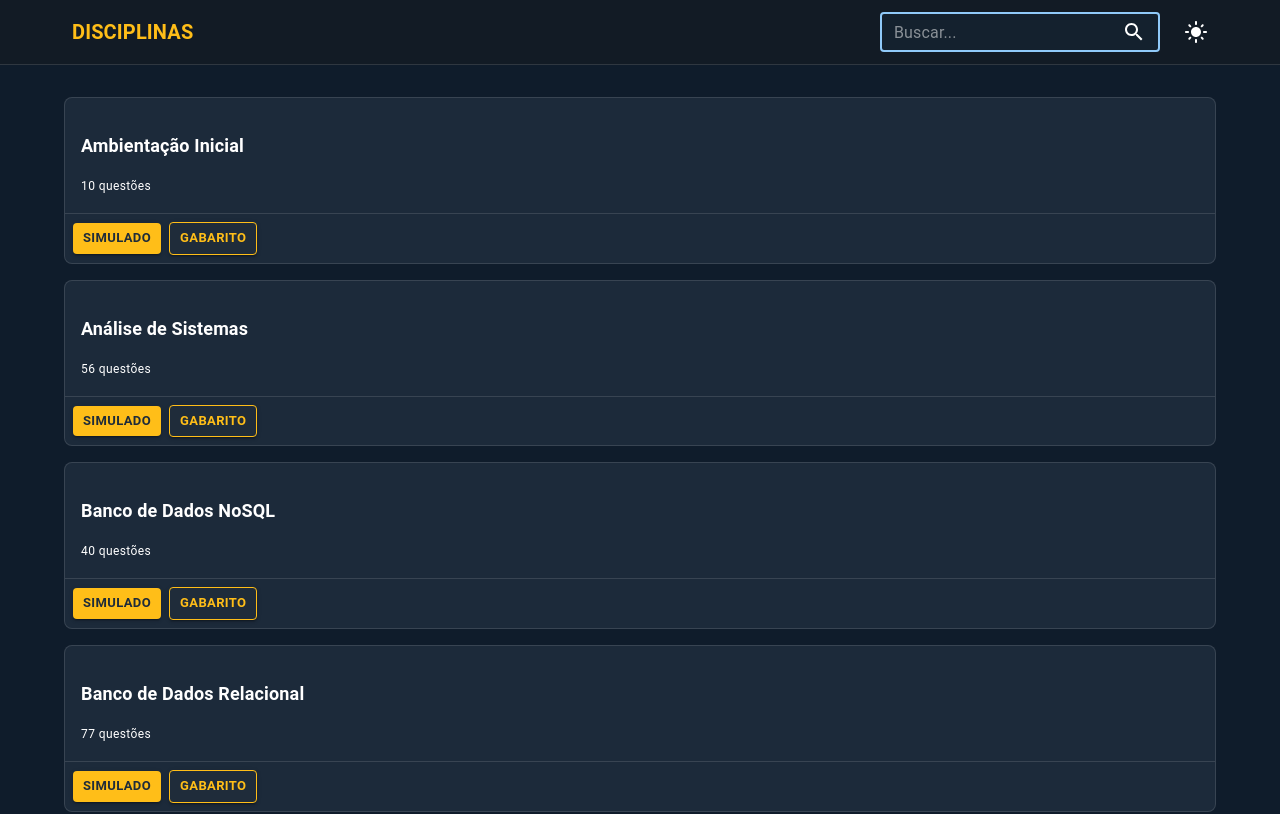
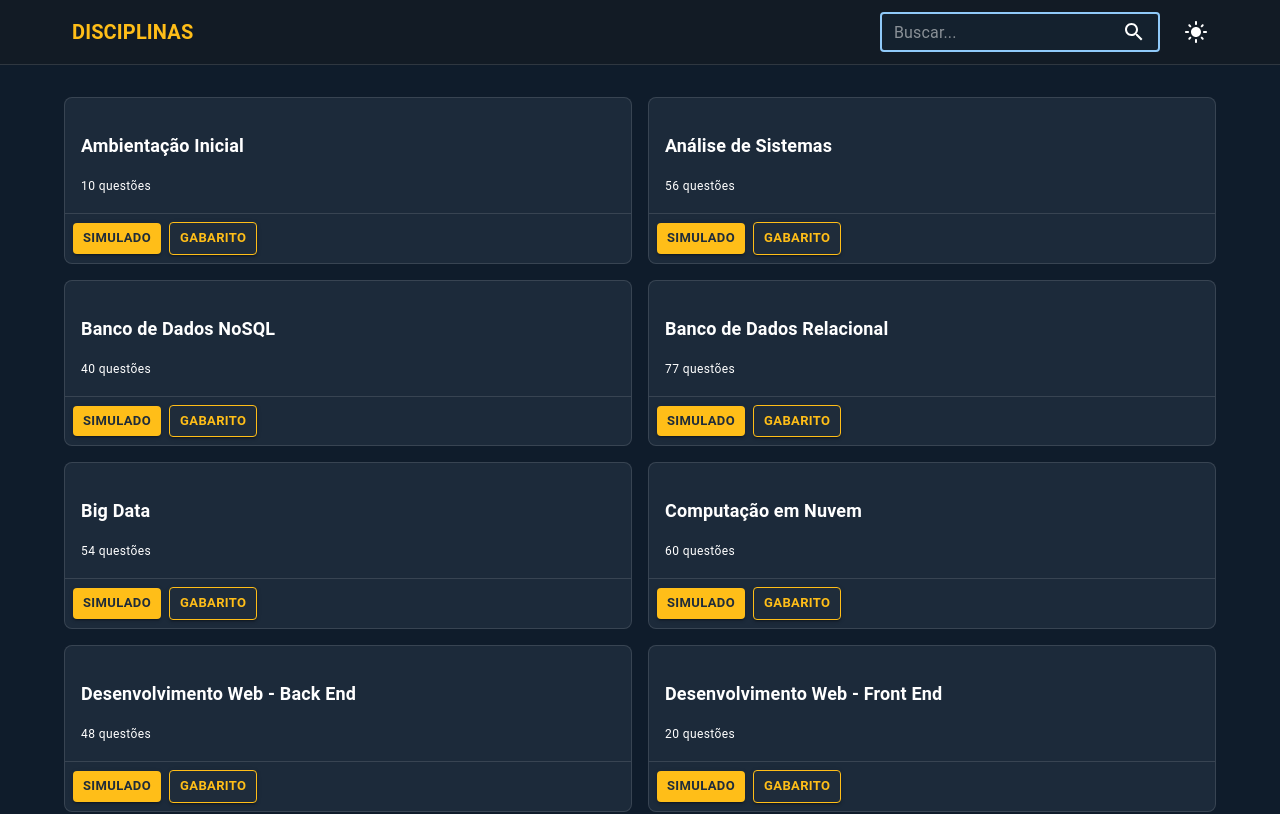
Before and after one commit to samuelnovaes/uninter-questions, a React (Vite) app: page /#/ in a window 1280 px wide. Shown: the top 814 px of the page. Built offline with nearby package versions, Linux system fonts and the light colour scheme.

Commit message:
style: update QuestionsContainer to use grid display for improved layout

```diff
--- a/src/pages/Subjects.jsx
+++ b/src/pages/Subjects.jsx
@@ -44,7 +44,7 @@ const SubjectsPage = () => {
         extend={<SearchField onChange={onSearch} initialValue={searchText} />}
       />
       <Container sx={{ py: 4 }}>
-        <QuestionsContainer>
+        <QuestionsContainer display='grid'>
           {subjects.map((subject) => (
             <Card
               key={subject.id}
```
